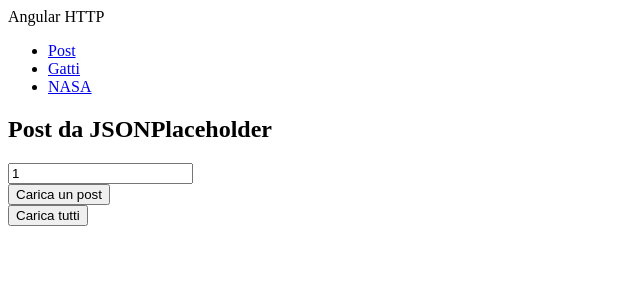
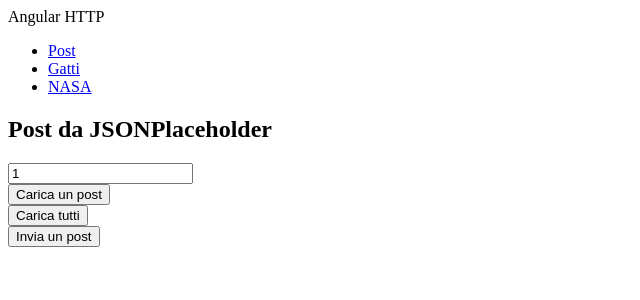
Before and after one commit to Bonzani-Gab/bonzani-gabriele-angular-http, an Angular app in the folder angular-http/: page /posts in a window 1280 px wide. Shown: the top 300 px of the page, without its empty margins (0-640 px from the left). Built offline with nearby package versions, Linux system fonts and the light colour scheme.

Commit message:
Passo 5: invio di un post

```diff
--- a/angular-http/src/app/posts/posts.html
+++ b/angular-http/src/app/posts/posts.html
@@ -11,6 +11,9 @@ un post</button>
 <div class="col-auto">
 <button type="button" class="btn btn-outline-primary" (click)="caricaTutti()">Carica
 tutti</button>
+</div>
+<div class="col-auto">
+<button type="button" class="btn btn-success" (click)="invia()">Invia un post</button>
 </div>
 </div>
 @if (loading()) {
--- a/angular-http/src/app/posts/posts.ts
+++ b/angular-http/src/app/posts/posts.ts
@@ -33,4 +33,6 @@ private gestisciErrore(err: HttpErrorResponse): void {
 this.errore.set(`Errore ${err.status}: ${err.message}`);
 this.loading.set(false);
 }
+
+
 }
```
